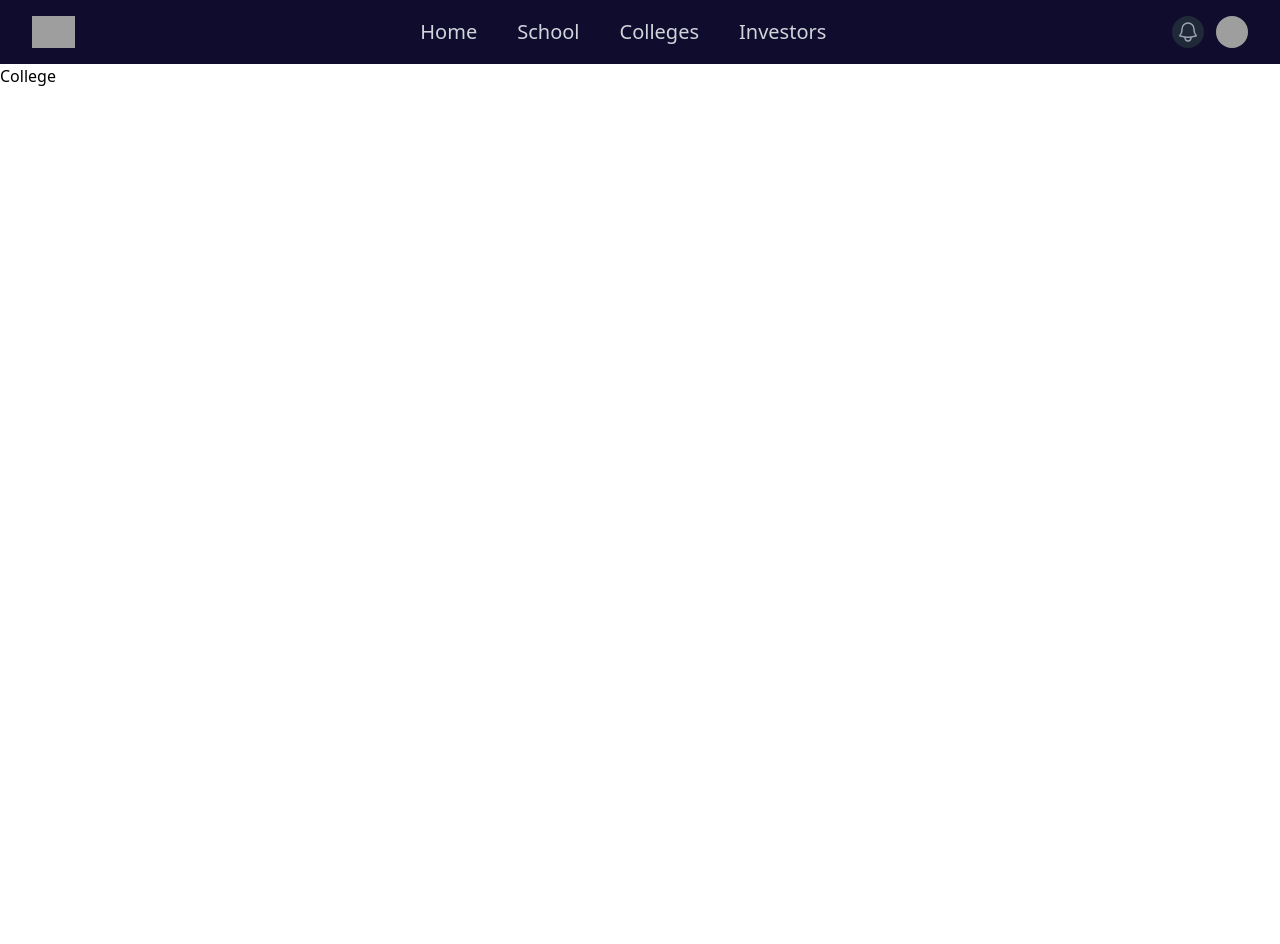
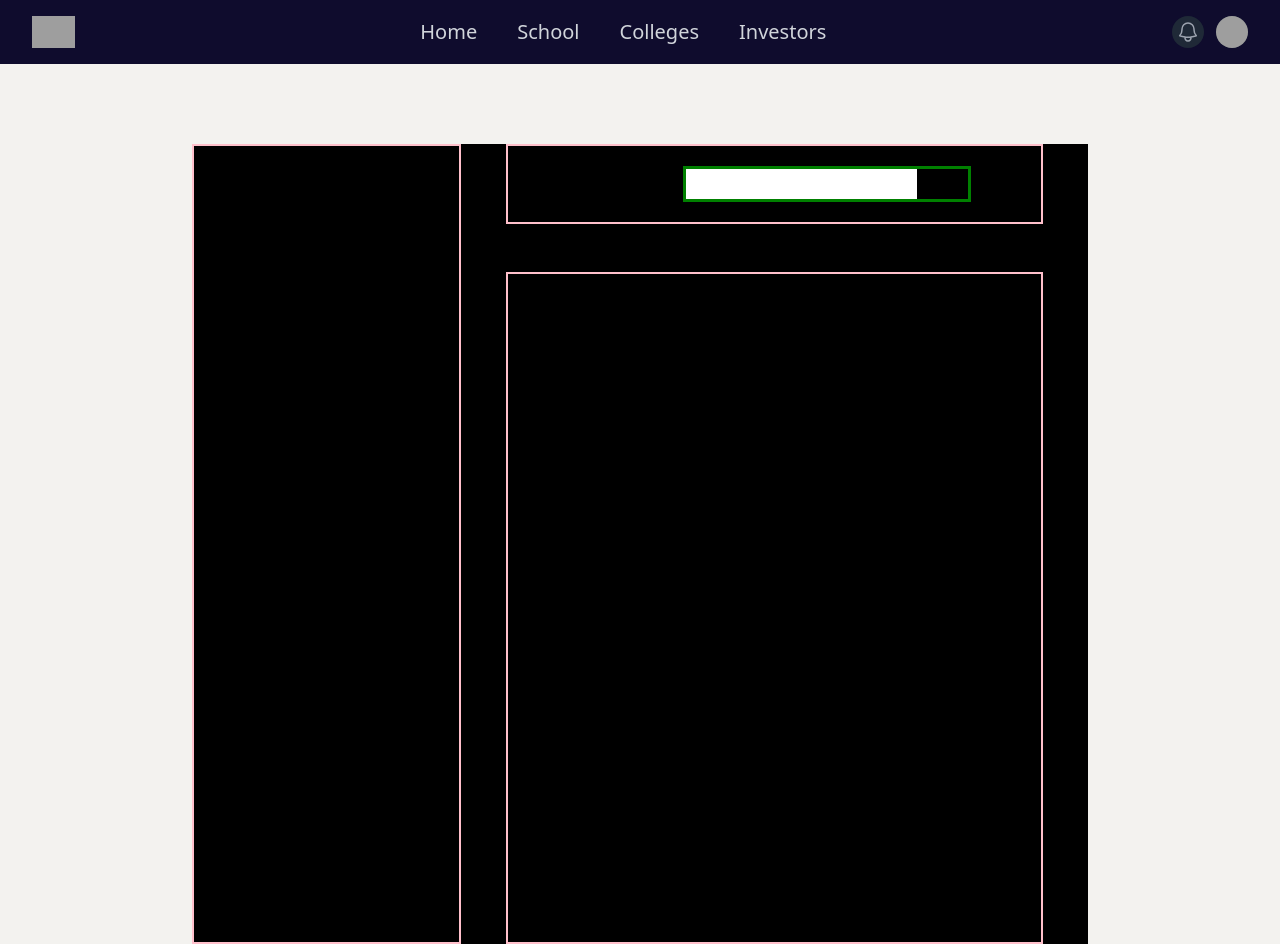
Before and after one commit to open-xyz/campus-finder, a React (Create React App) app: page /college in a window 1280 px wide. Before the commit the page ends 800 px from the top, so only its background shows below. Built offline with nearby package versions, Linux system fonts and the light colour scheme; grey boxes are pictures that could not be loaded.

Commit message:
college skeleton added

```diff
--- a/src/App.js
+++ b/src/App.js
@@ -1,6 +1,6 @@
 import "./App.css";
 import Home from "./Pages/Home/Home";
-import College from "./Pages/College/Home";
+import College from "./Pages/College/College";
 import Navbar from "./Pages/Navbar/Navbar/Navbar";
 import { createBrowserRouter, RouterProvider } from "react-router-dom";
 
--- /dev/null
+++ b/src/Pages/College/College.css
@@ -0,0 +1,53 @@
+body {
+  background-color: #f3f2ef;
+}
+
+.main {
+  height: 100vh;
+  width: 100%;
+  display: flex;
+  align-items: center;
+  justify-content: center;
+  margin-top: 5rem;
+}
+
+.college-component {
+  display: flex;
+  gap: 5%;
+  width: 70%;
+  height: 100%;
+  background-color: black;
+}
+
+.college-filter {
+  width: 30%;
+  height: 100%;
+  border: 2px solid pink;
+}
+
+.main-college {
+  width: 60%;
+  height: 100%;
+  display: flex;
+  flex-direction: column;
+  gap: 3rem;
+}
+
+.search {
+  width: 100%;
+  display: flex;
+  justify-content: center;
+  align-items: center;
+  height: 5.9375rem;
+  border: 2px solid pink;
+}
+
+.search .input {
+  border: 3px solid green;
+}
+
+.college-list {
+  width: 100%;
+  height: 100%;
+  border: 2px solid pink;
+}
--- /dev/null
+++ b/src/Pages/College/College.js
@@ -0,0 +1,22 @@
+import React from "react";
+import "./College.css";
+
+export default function College() {
+  return (
+    <div className="main">
+      <div className="college-component">
+        <div className="college-filter"></div>
+        <div className="main-college">
+          <div className="search">
+            <div className="heading">Search School</div>
+            <div className="input">
+              <input type="text" />
+              <button>Search</button>
+            </div>
+          </div>
+          <div className="college-list"></div>
+        </div>
+      </div>
+    </div>
+  );
+}
--- a/src/Pages/College/Home.js
+++ /dev/null
@@ -1,5 +0,0 @@
-import React from "react";
-
-export default function Home() {
-  return <div>College</div>;
-}
```
